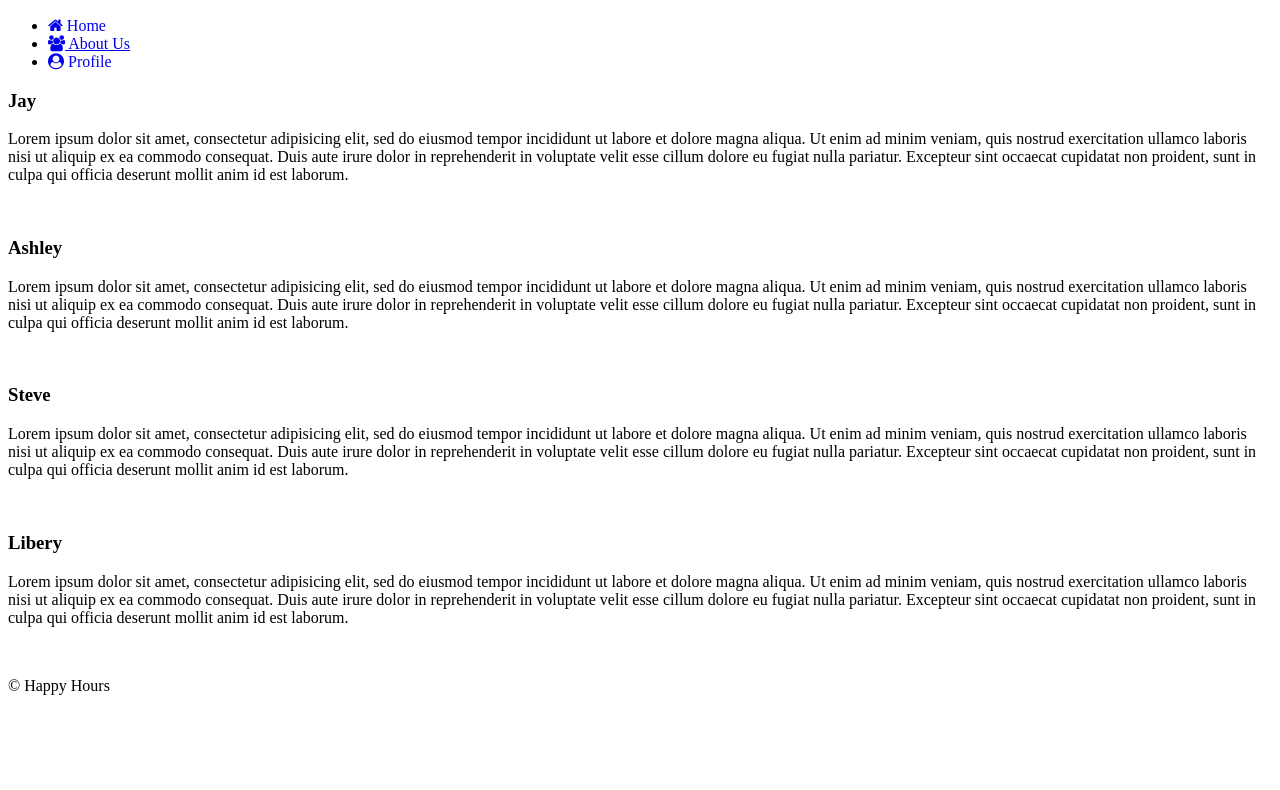
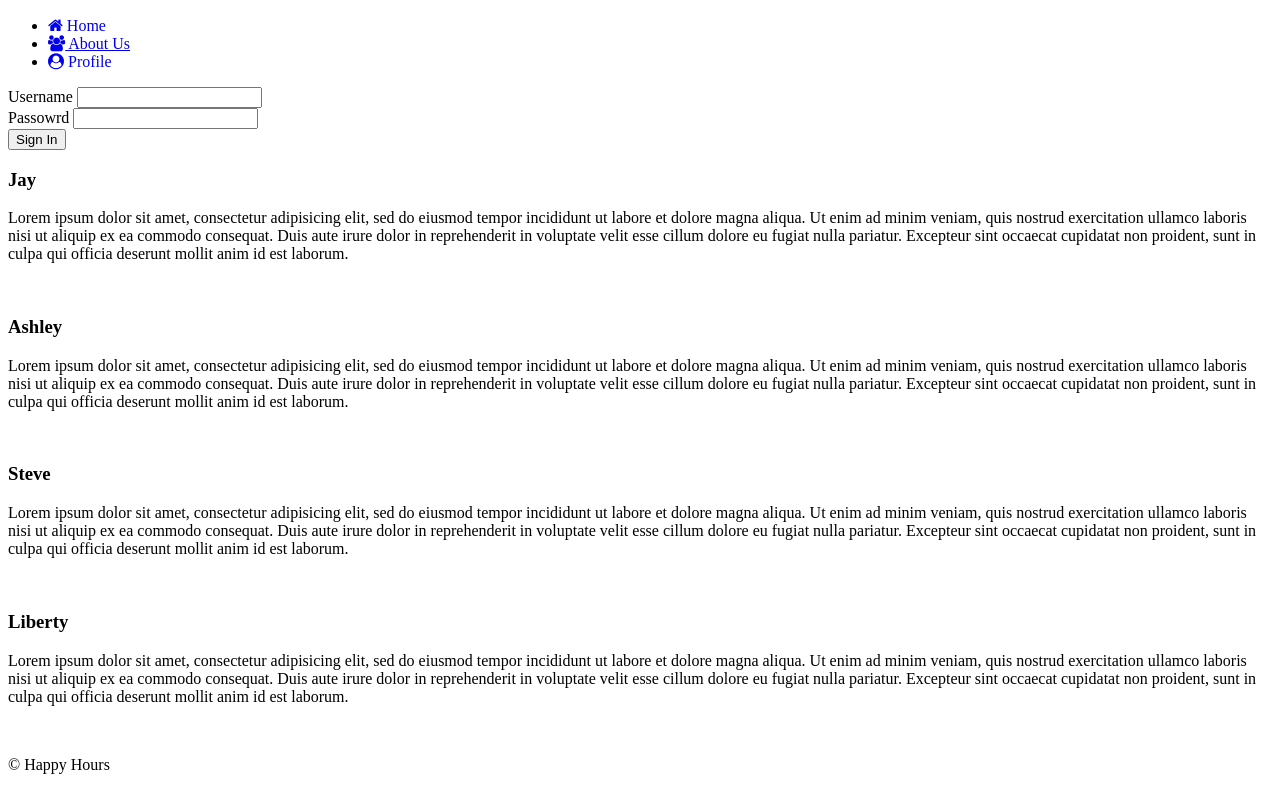
Before and after one commit to QueenPeach/project_week, a plain HTML site: page html/about-us.html in a window 1280 px wide. Shown: the part 163-953 px from the top of the page. Before the commit the page ends 874 px from the top, so only its background shows below. Drawn offline with Linux system fonts and the light colour scheme.

Commit message:
Added signin html and made some cosmetic changes in about-us.html

```diff
--- a/html/about-us.html
+++ b/html/about-us.html
@@ -5,6 +5,7 @@
     <link rel="stylesheet" href="../css/style.css">
     <link rel="stylesheet" href="https://cdnjs.cloudflare.com/ajax/libs/font-awesome/4.7.0/css/font-awesome.css">
   </head>
+  <body>
     <header>
       <h1>Happy Hours</h1>
       <img id="logo-png" src="../img/old_beer_mug.png" alt="beer cup">
@@ -16,36 +17,39 @@
         </ul>
       </nav>
     </header>
-  <body>
+    <main>
+      <section id="section-signin">
+        <form id="form-signin" action="">
+          <label>Username <input type="text" name="username" required="true"></label><br>
+          <label>Passowrd <input type="password" name="password" required="true"></label><br>
+          <button type="submit" name="signin-btn">Sign In</button>
+        </form>
+      </section>
+      <!-- Jay's section -->
       <section class = "jay">
-
         <h3>Jay</h3>
         <p>Lorem ipsum dolor sit amet, consectetur adipisicing elit, sed do eiusmod tempor incididunt ut labore et dolore magna aliqua. Ut enim ad minim veniam, quis nostrud exercitation ullamco laboris nisi ut aliquip ex ea commodo consequat. Duis aute irure dolor in reprehenderit in voluptate velit esse cillum dolore eu fugiat nulla pariatur. Excepteur sint occaecat cupidatat non proident, sunt in culpa qui officia deserunt mollit anim id est laborum.</p>
-      <div id="jayPic">
         <img src="" alt="">
-    </div>
       </section>
+      <!-- Ashley's section -->
       <section class="ashley">
         <h3>Ashley</h3>
         <p>Lorem ipsum dolor sit amet, consectetur adipisicing elit, sed do eiusmod tempor incididunt ut labore et dolore magna aliqua. Ut enim ad minim veniam, quis nostrud exercitation ullamco laboris nisi ut aliquip ex ea commodo consequat. Duis aute irure dolor in reprehenderit in voluptate velit esse cillum dolore eu fugiat nulla pariatur. Excepteur sint occaecat cupidatat non proident, sunt in culpa qui officia deserunt mollit anim id est laborum.</p>
-      <div id="ashleyPic">
         <img src="" alt="">
-    </div>
       </section>
+      <!-- Steve's section -->
       <section class="steve">
         <h3>Steve</h3>
         <p>Lorem ipsum dolor sit amet, consectetur adipisicing elit, sed do eiusmod tempor incididunt ut labore et dolore magna aliqua. Ut enim ad minim veniam, quis nostrud exercitation ullamco laboris nisi ut aliquip ex ea commodo consequat. Duis aute irure dolor in reprehenderit in voluptate velit esse cillum dolore eu fugiat nulla pariatur. Excepteur sint occaecat cupidatat non proident, sunt in culpa qui officia deserunt mollit anim id est laborum.</p>
-      <div id="stevePic">
         <img src="" alt="">
-    </div>
       </section>
-    <section class="libsPic">
-      <h3>Libery</h3>
+      <!-- Liberty's section -->
+      <section class="liberty">
+        <h3>Liberty</h3>
         <p>Lorem ipsum dolor sit amet, consectetur adipisicing elit, sed do eiusmod tempor incididunt ut labore et dolore magna aliqua. Ut enim ad minim veniam, quis nostrud exercitation ullamco laboris nisi ut aliquip ex ea commodo consequat. Duis aute irure dolor in reprehenderit in voluptate velit esse cillum dolore eu fugiat nulla pariatur. Excepteur sint occaecat cupidatat non proident, sunt in culpa qui officia deserunt mollit anim id est laborum.</p>
-      <div id="libsPic">
         <img src="" alt="">
-    </div>
       </section>
+  </main>
   </body>
   <footer>
     <p>&copy; Happy Hours</p>
```
Lines whose indentation alone changed are shown as unchanged.
